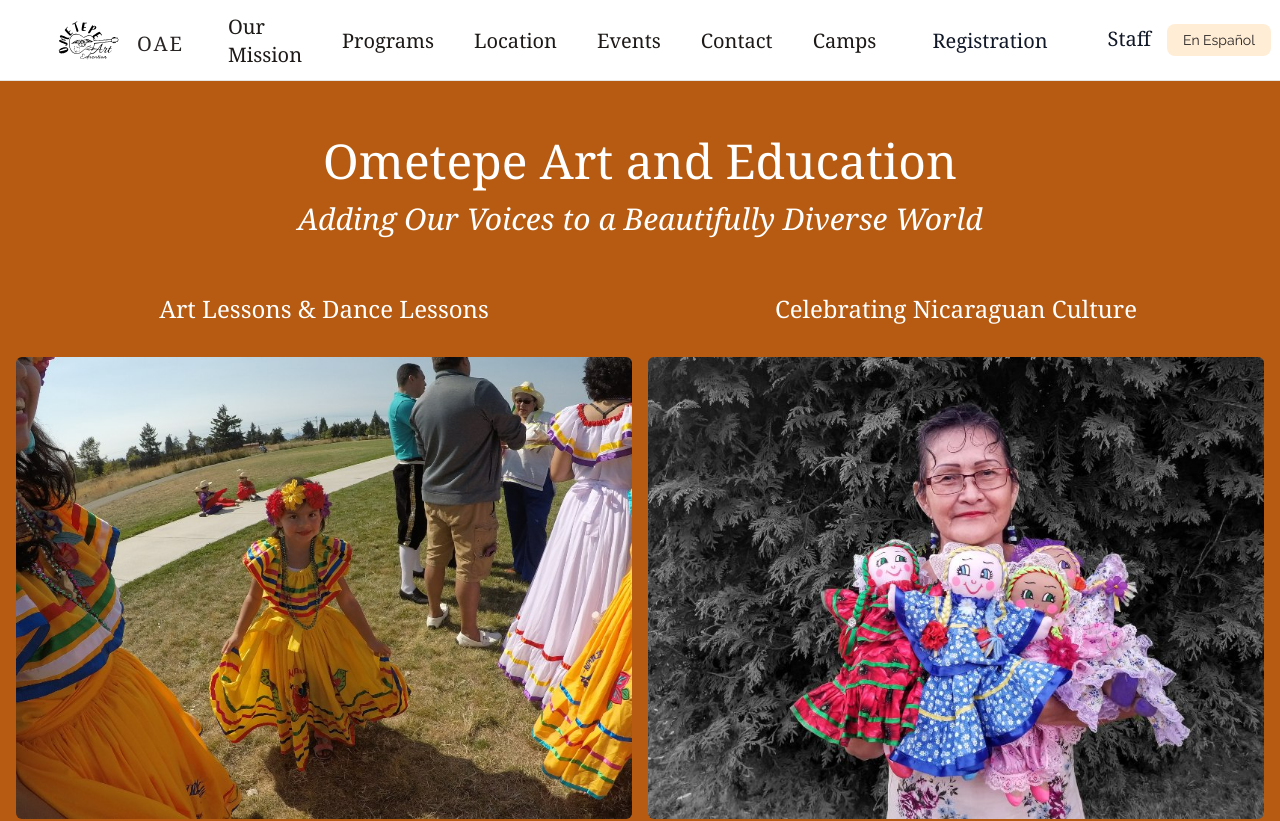
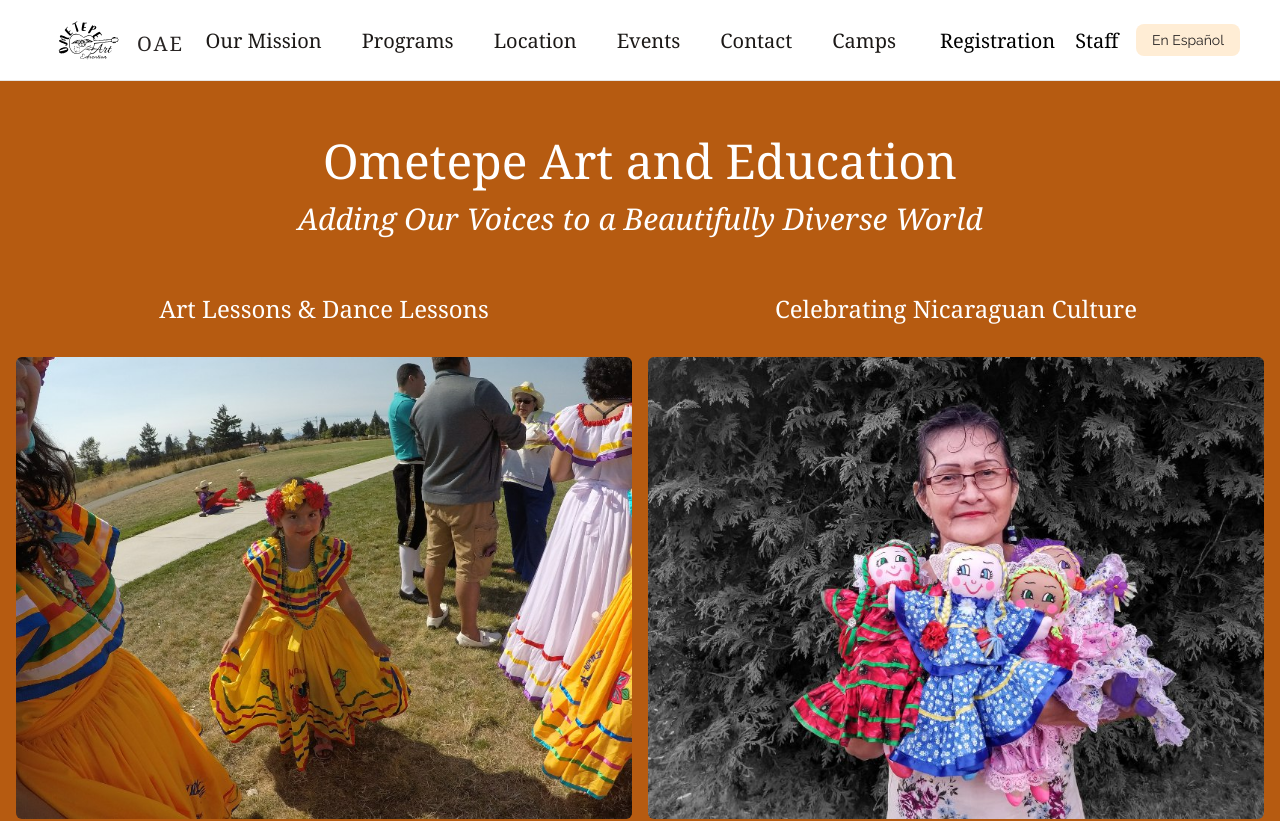
Before and after one commit to papadavis47/ometepe-art-and-education, a Next.js app: page / in a window 1280 px wide. Shown: the top 821 px of the page. Built offline with nearby package versions, Linux system fonts and the light colour scheme; a web font is replaced by a local one.

Commit message:
Working on refactoring menu - refactor flex and gap

```diff
--- a/components/NavBar/NavBar.js
+++ b/components/NavBar/NavBar.js
@@ -23,7 +23,7 @@
 
                 {/* center of bar */}
                 <div className='flex items-center'>
-                  <div className='hidden flex-shrink-1 lg:ml-6 lg:flex lg:space-x-4 xl:space-x-8'>
+                  <div className='hidden flex-shrink-1 lg:flex lg:space-x-4 xl:space-x-8'>
                     {navItems.map((item) => (
                       <MyLink
                         key={item.name}
@@ -36,15 +36,11 @@
 
                     {/* dropdown registration desktop */}
                     <div className='flex items-center'>
-                      <Menu as='div' className='relative ml-3'>
+                      <Menu as='div' className='relative'>
                         <div>
                           <Menu.Button className='flex items-center max-w-xs p-2 pb-1 bg-white rounded-full focus:outline-none focus:ring-2 focus:ring-offset-4 focus:ring-orange-100'>
                             <span className='sr-only'>Registration</span>
-                            <p
-                              className={`font-serif ${
-                                spanish ? "text-lg" : "text-xl"
-                              } text-gray-900 border-b-2 border-transparent hover:border-orange-200`}
-                            >
+                            <p className='font-serif text-xl border-b-2 border-transparent hover:border-orange-200'>
                               {spanish ? "Registracion" : "Registration"}
                             </p>
                           </Menu.Button>
@@ -79,19 +75,13 @@
                           </Menu.Items>
                         </Transition>
                       </Menu>
-                    </div>
-                    {/* end registration menu */}
-                    {/* begin staff menu */}
-                    <div className='flex items-center'>
-                      <Menu as='div' className='relative ml-3'>
+                      {/* end registration menu */}
+                      {/* begin staff menu */}
+                      <Menu as='div' className='relative'>
                         <div>
-                          <Menu.Button className='flex items-center max-w-xs p-2 bg-white rounded-full focus:outline-none focus:ring-2 focus:ring-offset-2 focus:ring-orange-100'>
+                          <Menu.Button className='flex items-center max-w-xs p-2 pb-1 ml-1 bg-white rounded-full focus:outline-none focus:ring-2 focus:ring-offset-2 focus:ring-orange-100'>
                             <span className='sr-only'>Staff Members</span>
-                            <p
-                              className={`font-serif ${
-                                spanish ? "text-lg" : "text-xl"
-                              } text-gray-900 border-b-2 border-transparent hover:border-orange-200`}
-                            >
+                            <p className='font-serif text-xl border-b-2 border-transparent hover:border-orange-200'>
                               {spanish ? "Personal" : "Staff"}
                             </p>
                           </Menu.Button>
@@ -124,8 +114,8 @@
                           </Menu.Items>
                         </Transition>
                       </Menu>
+                      {/* end desktop staff menu */}
                     </div>
-                    {/* end desktop staff menu */}
                   </div>
                 </div>
 
```
